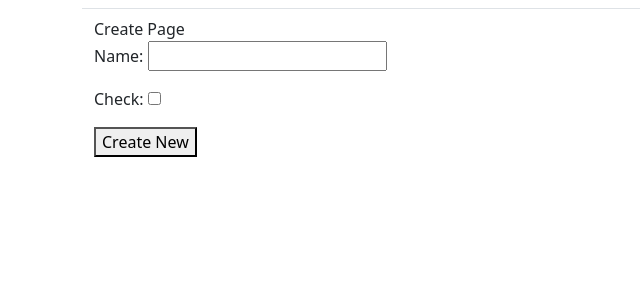
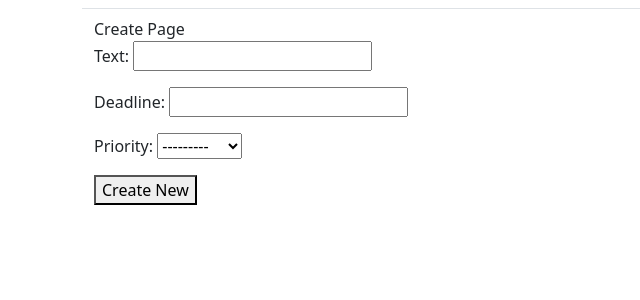
Before and after one commit to ezstarr/TimeEnjoyed-Abode, a Django app: page /create/ in a window 1280 px wide. Shown: the part 112-412 px from the top of the page, without its empty margins (0-640 px from the left). Run offline with Django 4.2, Linux system fonts and the light colour scheme; some libraries are stand-ins or nearby versions.

Commit message:
all models work

```diff
--- a/blog/urls.py
+++ b/blog/urls.py
@@ -13,8 +13,10 @@ urlpatterns = [
     path('post/<int:pk>/', views.PostDetailView.as_view(), name='post-details'),
     # Shows prefilled form of specific post.
     path('post/edit/<int:pk>/', views.PostUpdateView.as_view(), name='post-update'),
+    # View for Deleting a post
+    path('post/delete/<int:pk>/', views.PostDeleteView.as_view(), name='post-delete'),
 
     # Page that shows all the categories
-    path('categories/<str:name>/', views.CategoryFuncView, name='categories')
+    path('categories/<str:categ_name>/', views.CategoryFuncView, name='categories')
 
     ]
--- a/home/forms.py
+++ b/home/forms.py
@@ -1,6 +1,6 @@
 from django import forms
 from django.forms import ModelForm
-from .models import Suggestion, Profile
+from .models import Suggestion, Profile, ToDoList
 from django.utils.translation import gettext_lazy as _
 
 # Link to Diff Field Types:
@@ -28,11 +28,10 @@ class SuggestionForm(ModelForm):
         # fields_required = ['field1'] ?
 
 
-# class BlogForm(forms.Form):
-#     model = Blog
-#     check = forms.BooleanField()
 
+class CreateNewList(ModelForm):
+    class Meta:
+        model = ToDoList
+        fields = ['text', 'deadline', 'priority']
 
-class CreateNewList(forms.Form):
-    name = forms.CharField(label="Name", max_length=200)
-    check = forms.BooleanField(required=False)
+    priority = forms.RadioSelect()
--- a/home/models.py
+++ b/home/models.py
@@ -2,6 +2,7 @@ from datetime import datetime
 from django.db import models
 from django.urls import reverse
 from django.contrib.auth.models import User
+
 
 
 
@@ -87,23 +88,34 @@ class Suggestion(models.Model):
 #     def __str__(self):
 #         return self.title
 
-
+PRIORITY_CHOICES = [
+    ('N', 'N/A'),
+    ('H', 'High'),
+    ('M', 'Medium'),
+    ('L', 'Low'),
+        ]
 
 class ToDoList(models.Model):
-    name = models.CharField(max_length=200)
+    # author = models.ForeignKey(User, on_delete=models.CASCADE, null=False)
+    text = models.CharField(max_length=200)
+    date_created = models.DateTimeField(default=datetime.now, blank=True)
+    deadline = models.DateTimeField(default=None, blank=True, null=True)
+    date_completed = models.BooleanField(default=False)
+    priority = models.CharField(max_length=1, choices=PRIORITY_CHOICES)
 
     def get_absolute_url(self):
         return reverse("home:list2", args=[self.id])
 
     def __str__(self):
-        return self.name
+        return self.text
 
 
 class Item(models.Model):
+    #author = models.ForeignKey(User, on_delete=models.CASCADE)
     todolist = models.ForeignKey(ToDoList, on_delete=models.CASCADE)
     text = models.CharField(max_length=300)
-    created_date = models.DateTimeField(default=datetime.now, blank=True)
-    complete = models.BooleanField(default=False)
+    date_created = models.DateTimeField(default=datetime.now, blank=True)
+    date_completed = models.BooleanField(default=False)
 
     def get_absolute_url(self):
         return reverse(
--- a/home/templates/home/todo.html
+++ b/home/templates/home/todo.html
@@ -7,7 +7,9 @@
 
 {#    {{ object_list }}#}
 
-{% if object_list %}
+{#{% if object_list %}#}
+
+    {% if object_list %} you can do {% for todolist in object_list %} {% empty %}empty list{% endfor %}
 
 <h3> All my lists</h3>
 
--- a/home/templates/home/todolist_form.html
+++ b/home/templates/home/todolist_form.html
@@ -8,9 +8,10 @@
     <h3>{{ title }}</h3>
     <div> this is todolist_form.html
     <div>
+        {{ form.media }} {# This adds widget's JS/CSS files from CDN #}
         <form method="post">
         {% csrf_token %}
-        {{ form.as_p }}
+        {% bootstrap_form form %} {# Renders form fields using django-bootstrapX #}
             <input value="Save" type="submit">
             <input value="Cancel" type="button"
                 onclick="location.href='{% url "home:todo" %}'">
--- a/home/views.py
+++ b/home/views.py
@@ -6,7 +6,7 @@ from .forms import SuggestionForm, ProfileForm
 from django.contrib import messages
 from .forms import CreateNewList
 from django.http import HttpResponseForbidden
-
+from bootstrap_datepicker_plus.widgets import DateTimePickerInput
 
 # Create your views here.
 
@@ -44,6 +44,7 @@ def profile_get_method(request):
 
 
 def profile_get(request):
+    Profile.objects.get_or_create(user=request.user)
     form = ProfileForm()
     if request.user.profile:
         form = ProfileForm(instance=request.user.profile)
@@ -156,7 +157,7 @@ class ItemListView(ListView):
     def get_queryset(self):
         return Item.objects.filter(todolist_id=self.kwargs["list_id"])
 
-    def get_context_data(self):
+    def get_context_data(self, **kwargs):
         context = super().get_context_data()
         context["shows_list"] = ToDoList.objects.get(id=self.kwargs["list_id"])
         return context
@@ -165,11 +166,16 @@ class ItemListView(ListView):
 class ListCreate(CreateView):
     # Gets instantiated as a view via the template
     model = ToDoList
-    fields = ["name"]
+    fields = ['text', 'deadline', 'priority']
+
+    def get_form(self, **kwargs):
+        form = super().get_form()
+        form.fields['deadline'].widget = DateTimePickerInput()
+        return form
 
     def get_context_data(self):
         context = super(ListCreate, self).get_context_data()
-        context["name"] = "Add a new list"
+        context["text"] = "Add a new list"
         return context
 
 
@@ -183,7 +189,7 @@ class ItemCreate(CreateView):
     model = Item
     fields = [
         "todolist",
-        "created_date",
+        "date_created",
         "text",
     ]
 
@@ -209,7 +215,7 @@ class ItemUpdate(UpdateView):
     model = Item
     fields = [
         "todolist",
-        "created_date",
+        "date_created",
         "text",
         "complete"
     ]
@@ -238,8 +244,8 @@ def create(response):
         form = CreateNewList(response.POST)  # holds all info from form.
         if form.is_valid():
             # get name from form
-            n = form.cleaned_data["name"]
-            t = ToDoList(name=n)
+            n = form.cleaned_data["text"]
+            t = ToDoList(text=n)
             t.save()
     else:
         form = CreateNewList()
--- a/personal/settings.py
+++ b/personal/settings.py
@@ -51,6 +51,10 @@ INSTALLED_APPS = [
     # WYSIWYG editor
     'ckeditor',
 
+    #Bootstrap calendar date picker
+    # 'bootstrap5',
+    # 'bootstrap_datepicker_plus',
+
     'django.contrib.sites',
     'allauth.account',
     'allauth.socialaccount',
@@ -64,6 +68,7 @@ INSTALLED_APPS = [
     # My apps
     'home',
     'blog',
+
 ]
 
 SITE_ID = 1
```
Also changed, not shown: blog/models.py (+6 -1 lines), blog/templates/blog/blogposts.html (+4 -3 lines), blog/templates/blog/categories.html (+16 -2 lines), blog/templates/blog/post_confirm_delete.html (added, +15 -0 lines), blog/templates/blog/post_details.html (+7 -3 lines), blog/views.py (+10 -4 lines), home/admin.py (+8 -1 lines), home/migrations/0001_initial.py (added), home/migrations/__init__.py (added).
